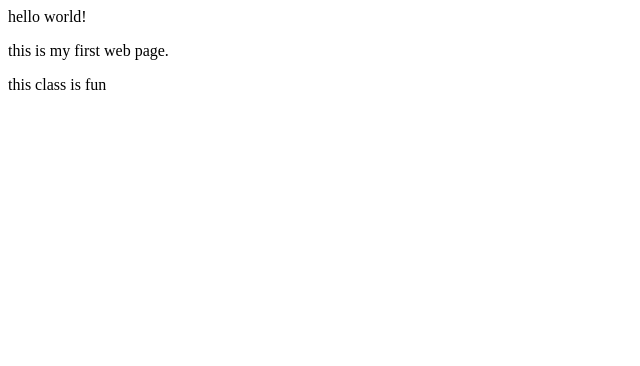
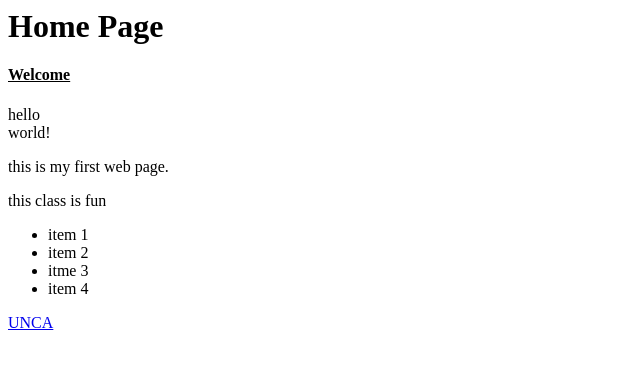
Before and after one commit to Jhadur/CSCI-Lab-1, a plain HTML site: page index.html in a window 1280 px wide. Shown: the whole page, without its empty margins (0-640 px from the left). Drawn offline with Linux system fonts and the light colour scheme.

Commit message:
finished adding content

```diff
--- a/index.html
+++ b/index.html
@@ -1,11 +1,24 @@
 <html>
 	<head>
+		<title> Hello World Page</title>
 	</head>
 	<body>
-		<p>hello world!</p>
+		<h1> Home Page </h1>
+		<h4><u> Welcome </u></h4>
+		<p>hello <br/>world!</p>
 
 		<p>this is my first web page.</p>
 
 		<p>this class is fun</p>
+		<ul>
+			<li>item 1</li>
+			<li>item 2 </li>
+			<li>itme 3 </li>
+			<li>item 4 </li>
+
+		</ul>
+		<a href="unca.edu">UNCA</a>
+
+
 	</body>
 </html>
```
